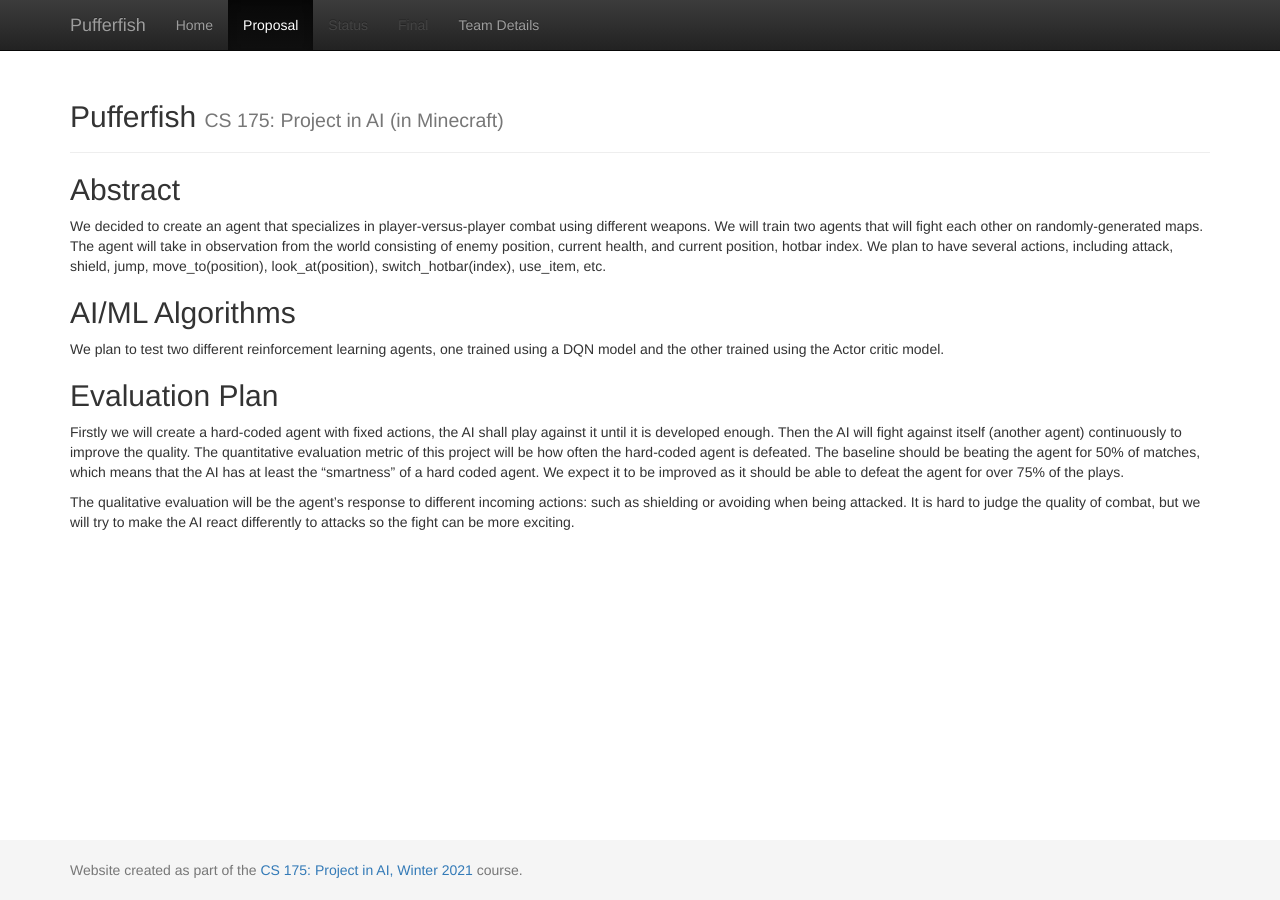
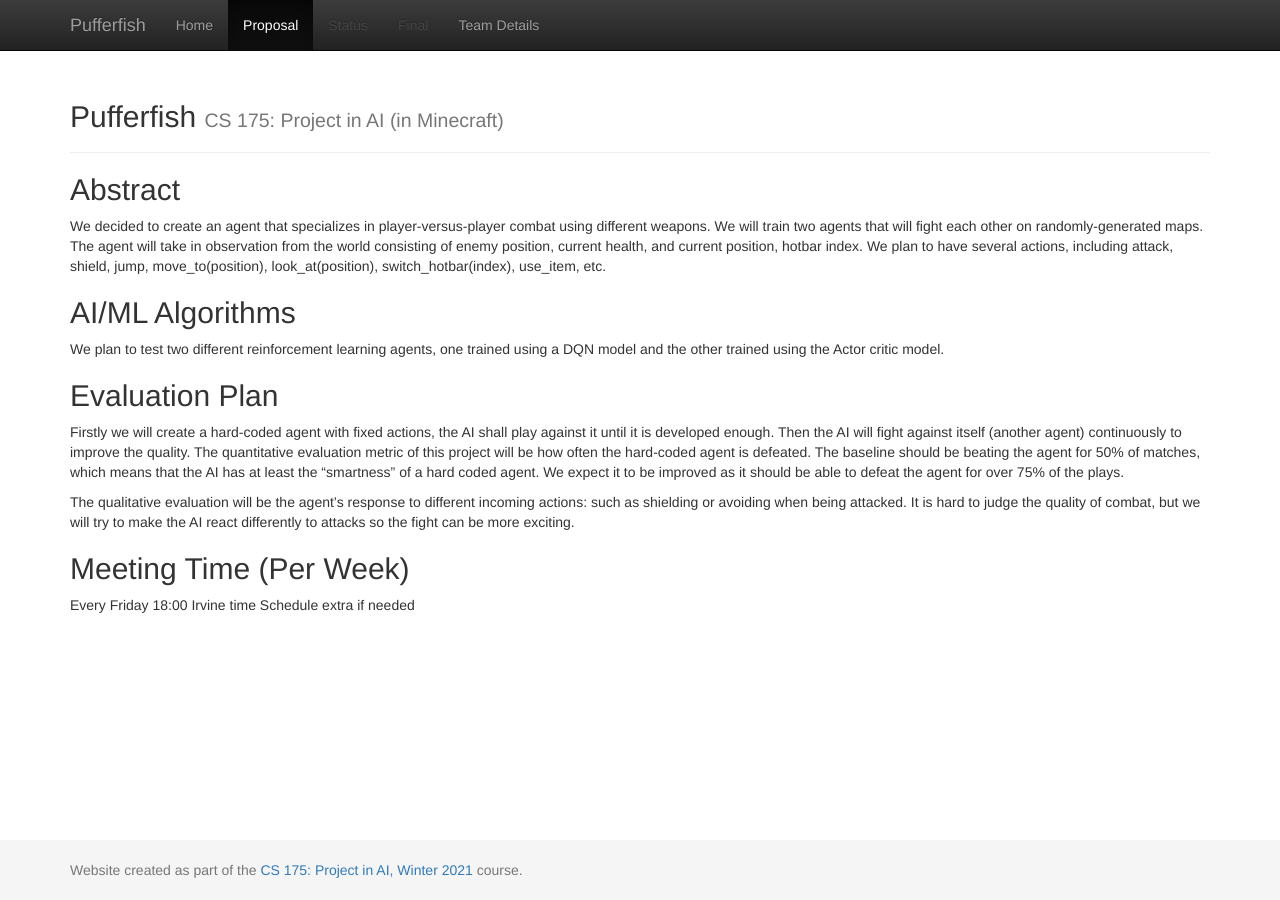
Before and after one commit to OneMelon8/Pufferfish, a Jekyll site: the page built from docs/proposal.md, in a window 1280 px wide. Built offline with Jekyll 4.4.1, drawn with Linux system fonts in a browser that asks for light colours.

Commit message:
Update proposal.md

```diff
--- a/docs/proposal.md
+++ b/docs/proposal.md
@@ -15,3 +15,8 @@ We plan to test two different reinforcement learning agents, one trained using a
 Firstly we will create a hard-coded agent with fixed actions, the AI shall play against it until it is developed enough. Then the AI will fight against itself (another agent) continuously to improve the quality. The quantitative evaluation metric of this project will be how often the hard-coded agent is defeated. The baseline should be beating the agent for 50% of matches, which means that the AI has at least the “smartness” of a hard coded agent. We expect it to be improved as it should be able to defeat the agent for over 75% of the plays.
 
 The qualitative evaluation will be the agent’s response to different incoming actions: such as shielding or avoiding when being attacked. It is hard to judge the quality of combat, but we will try to make the AI react differently to attacks so the fight can be more exciting.
+
+
+## Meeting Time (Per Week)
+Every Friday 18:00 Irvine time
+Schedule extra if needed
```
